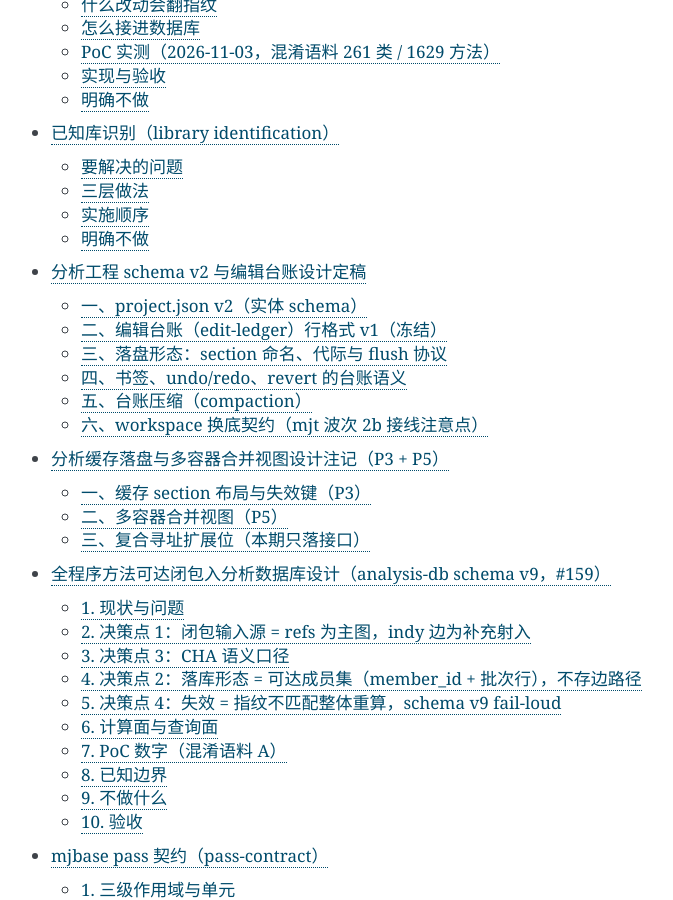
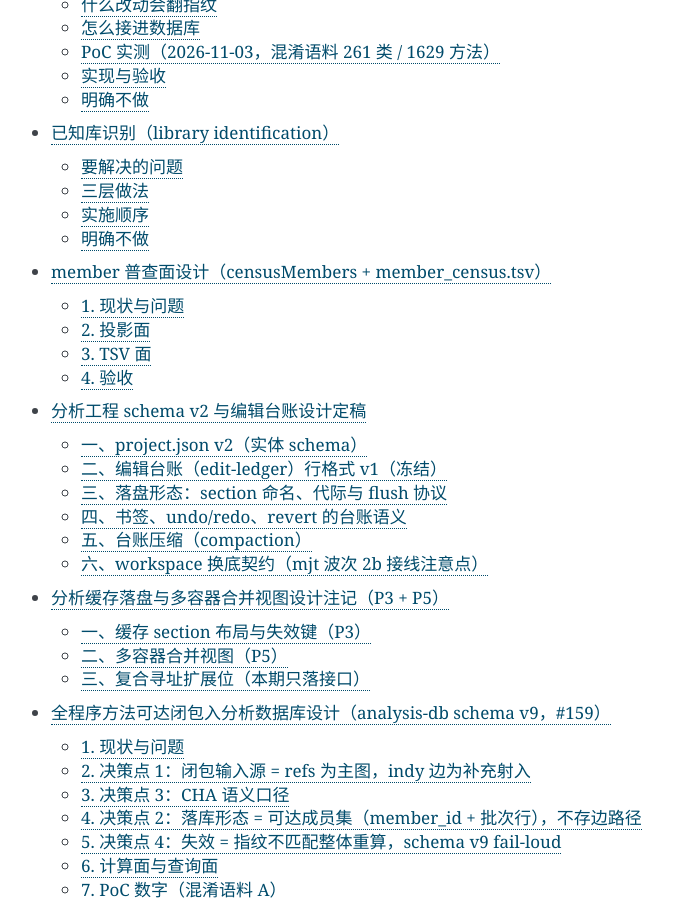
Before and after one commit to luiox/mjbase, a Sphinx documentation site: the page built from mjbase/doc/index.rst, in a window 1280 px wide and 900 px high, scrolled down 982 px. Shown: the whole window, without its empty margins (399-1072 px from the left). Built offline with Sphinx 7.4.7, drawn with Linux system fonts in a browser that asks for light colours; some of the changed lines change nothing that is shown.

Commit message:
docs(doc): member 普查面设计转 doc/*.rst
- member-census-design.md -> doc/member-census-design.rst（label
  member-census-design）
- analysis-database.md 链接改 :ref:`analysis-db`；状态行改规范形态（部分落地）
- 投影面字段表按落地结构补 origin 行（DbMemberCensusRow 实际携带 origin，
  继承所属类分类）
- 「开放决策点」与「实现批次」两节属决策过程内容，按文档规范第 6 条移除；
  其中仍成立的倾向（v1 全部成员、描述符同阈值折叠、行数不设上限、对账
  不变式）收进投影面与 TSV 面正文
- toctree 挂 member-census-design

库侧落地面对照 analysis_db.hpp 的 DbMemberCensusRow/censusMembers（#150）
核对一致。

```diff
--- a/mjbase/doc/index.rst
+++ b/mjbase/doc/index.rst
@@ -16,6 +16,7 @@
    refs-id-design
    semantic-fp-spec
    library-identification
+   member-census-design
    analysis-project-schema-v2
    analysis-cache-and-container-stack
    reachability-closure-design
--- /dev/null
+++ b/mjbase/doc/member-census-design.rst
@@ -0,0 +1,68 @@
+.. _member-census-design:
+
+member 普查面设计（censusMembers + member_census.tsv）
+======================================================
+
+状态：部分落地（2026-11-05 状态回填）。库侧投影已落地：DbMemberCensusRow 与
+``censusMembers``\ （#150）；TSV 渲染与词条批随消费方节奏推进。analysis-db 总体
+设计见 :ref:`analysis-db`\ ；类级普查契约见 ``analysis_db`` 的 censusClasses 与
+mjt 侧 class_census 渲染层（schema v3，#131/#142）。原稿 2026-11-03。
+
+1. 现状与问题
+-------------
+
+现有普查出口只有类级：mjbase 的 censusClasses 投影一行一类（形态、计数、条目关联、来源前缀），mjt 渲染为 class_census.tsv（schema v3，含 origin 列）。成员名字面的武器化在类级普查里不可见：混淆 jar 实测（261 类）有 148 个空格命名字段，其中 62 个字段名长 21845 字节，这些名字在 class_census 里只体现为 field_count 列的一个数字——名字本身、长度分布、形态全部丢失。S0 量化基线缺成员维度：混淆强度评估、改名工作量估算、折叠契约的压力测试都需要一行一成员的面。
+
+成员事实在库里已齐备：members 表有稳定 member_id、class_id 关联、kind（字段/方法）、name、desc、access。缺的只是投影与渲染，不缺存储，本设计是纯投影批。
+
+2. 投影面
+---------
+
+DbMemberCensusRow 字段清单：
+
+.. list-table::
+   :header-rows: 1
+   :widths: auto
+
+   * - 字段
+     - 说明
+   * - ownerInternalName
+     - 所属类内部名（借用视图，指向 classes.internal_name）
+   * - kind
+     - Field / Method
+   * - name
+     - 成员名
+   * - descriptor
+     - 描述符（字段与方法的统一列）
+   * - access
+     - 原始访问标志
+   * - native
+     - 方法 native 旗标派生（字段恒 0）
+   * - entryId
+     - 所属类关联的条目（关联事实，活跃/墓碑语义随类）
+   * - origin
+     - 继承所属类的分类结果（对 owner 内部名走 classifyLibraryOrigin，与 censusClasses 同源同果）
+
+origin 不另分类：成员级直接继承所属类的分类结果，重复分类既浪费又可能与类级不一致。censusMembers(inputId) 的可见域与 censusClasses 同契约：只含关联到本输入活跃条目的类下的成员，墓碑类连带其成员一起退出普查面。
+
+行序契约：复合键 BINARY 升序，键序 = owner 内部名 → kind（Field 在前，编码序）→ 名字 → 描述符，键序定死在投影层、渲染层不排序。v1 范围 = 全部成员，字段与方法都出。
+
+3. TSV 面
+---------
+
+member_census.tsv v1 列集与列序（列间单制表符）：
+
+.. code-block:: text
+
+    # member-census v1
+    member_class	kind	name	descriptor	access	native	entry
+
+- 折叠契约沿用类级：转义后超 kCensusCellFoldBytes 的单元格折叠为 ``#folded:len=<原始字节数>:sha256=<原始字节摘要>``\ ，21845 字节名字折叠后与类级同款约 187 字节；描述符与名字同阈值同契约。
+- escapeUnicode 转义、UTF-8 无 BOM、LF 行尾、binary 写出、无时间戳——字节面契约逐条沿用，同输入两次导出逐字节一致。
+- 行数上限：v1 不设上限（确定性优先），千万级语料的导出体量是已知风险面。
+- 配套关系：class_census 的导出入口同时落 member_census.tsv（同一导出面、同一临时库生命周期），报告结构增加 memberCensus 路径与 members 计数；对账不变式 = 报告 members 计数 = member_census 行数 = Σ 类行 method_count + field_count。独立入口徒增两次导出的一致性维护负担。
+
+4. 验收
+-------
+
+混淆语料回归：148 个空格命名字段全部出现在 member_census.tsv，超长单元格折叠为确定形，双跑逐字节一致。行序确定：复合键 BINARY 升序可断言。对账：member 行数与类级计数之和一致。折叠边界：4096 保字面、4097 折叠，与类级同款边界用例。
```
